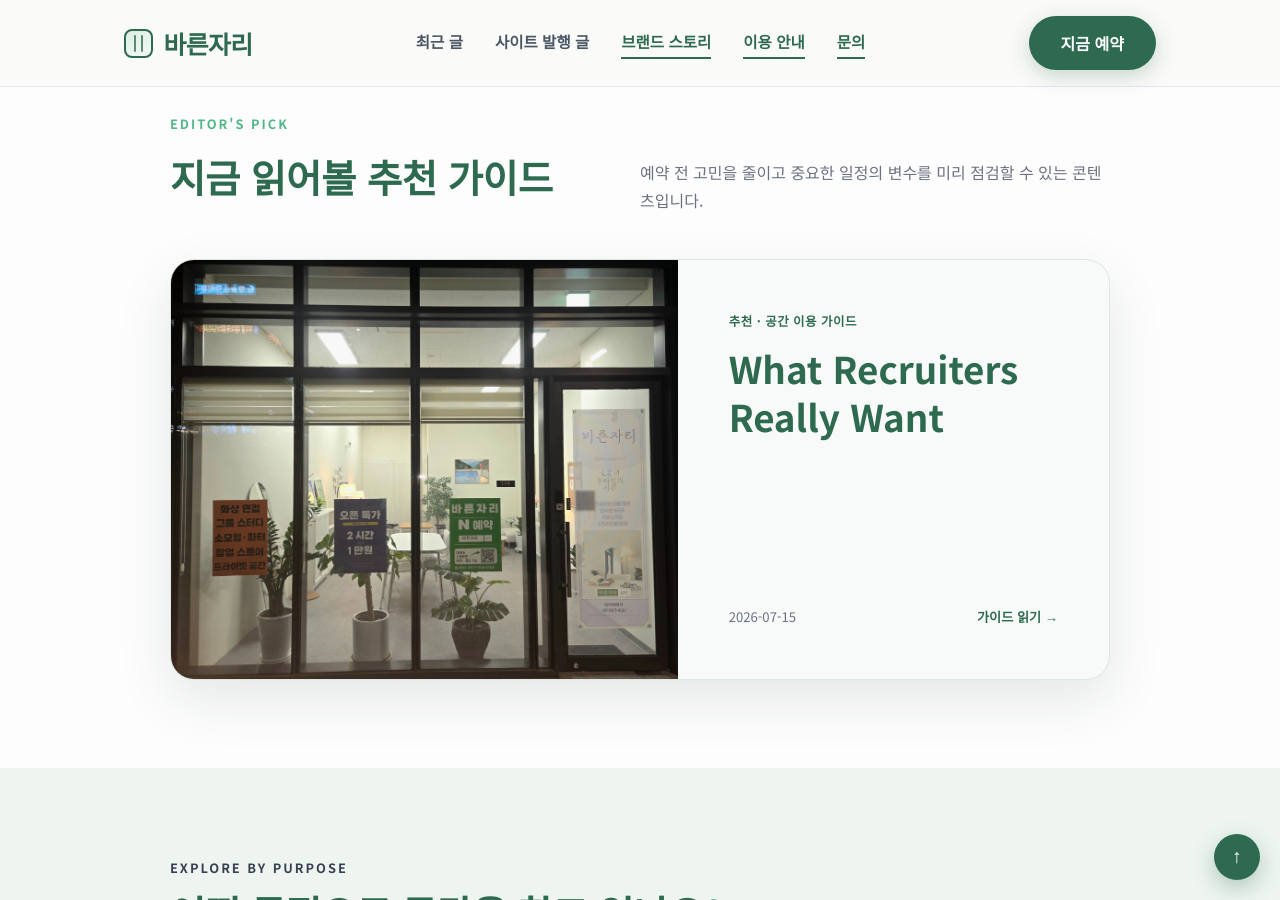
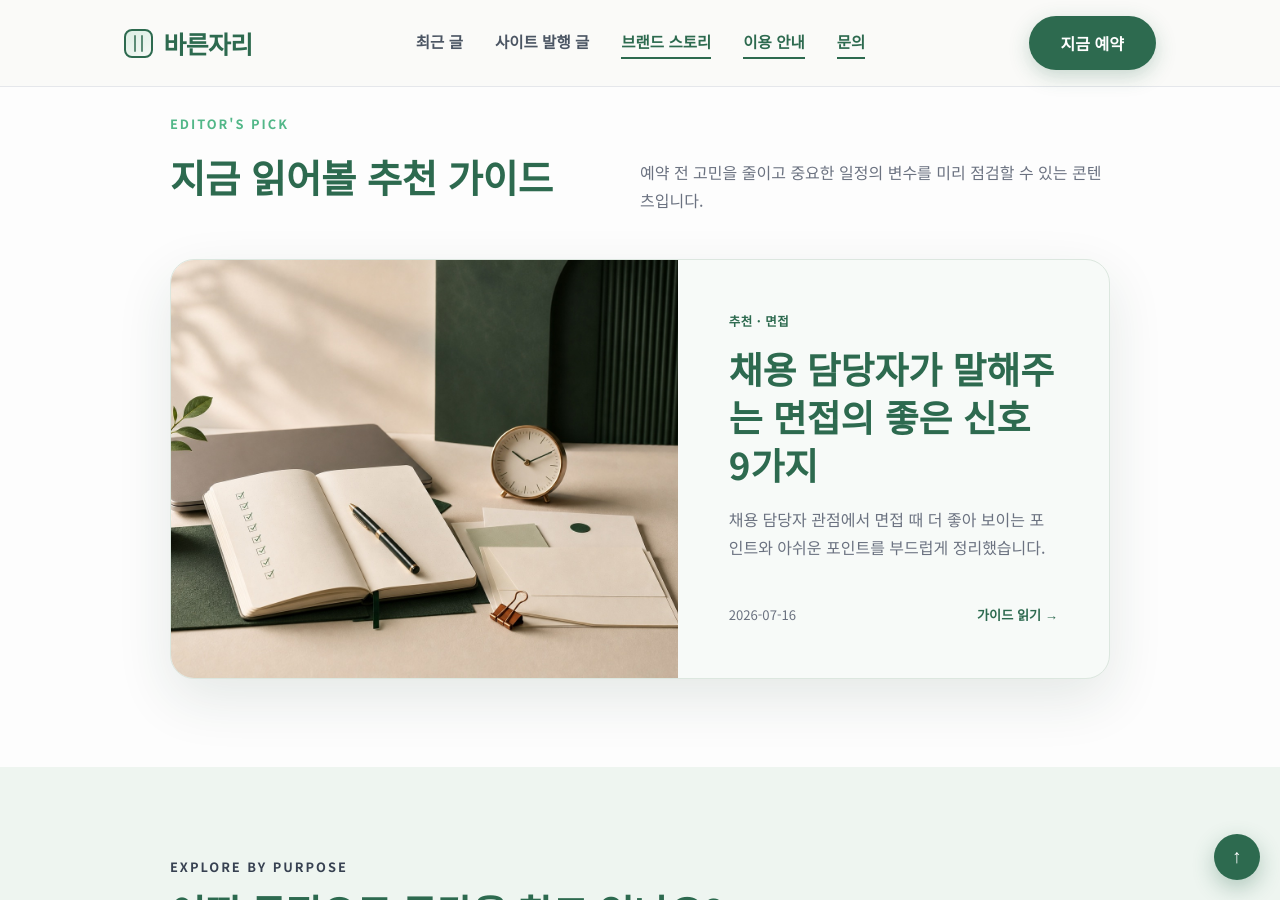
Before and after one commit to bareunspace/blog, a Jekyll site: the page built from blog.html, in a window 1280 px wide and 900 px high, scrolled down 639 px. Built offline with Jekyll 4.4.1, drawn with Linux system fonts in a browser that asks for light colours; some of the changed text lies outside the part shown.

Commit message:
Add hiring-manager interview post and update homepage post list

```diff
--- /dev/null
+++ b/_posts/2026-07-16-hiring-manager-interview-red-flags-and-good-signals.md
@@ -0,0 +1,159 @@
+---
+layout: default
+title: 채용 담당자가 말해주는 면접의 좋은 신호 9가지
+description: 채용 담당자 관점에서 면접 때 더 좋아 보이는 포인트와 아쉬운 포인트를 부드럽게 정리했습니다.
+category: 면접
+keywords: 채용담당자면접관점,면접평가기준,면접합격신호,면접감점요소
+tags:
+  - 면접준비
+  - 면접팁
+  - 채용담당자
+  - 면접평가
+canonical: https://bareunjari.com/posts/hiring-manager-interview-red-flags-and-good-signals/
+permalink: /posts/hiring-manager-interview-red-flags-and-good-signals/
+og_image: https://bareunjari.com/images/interview-prep-checklist-cover.jpg
+og_image_alt: 면접 평가표와 노트북이 놓인 채용 담당자 책상
+og_image_width: 1536
+og_image_height: 1024
+preload_image: images/interview-prep-checklist-cover.jpg
+css_version: 20260713-7
+script_version: 20260711-4
+---
+
+<main class="about-page">
+  <section id="home">
+    <div class="section-inner">
+      <p class="section-label">Hiring Manager Guide</p>
+      <h1 class="section-title">채용 담당자가 말해주는 면접의 좋은 신호 9가지</h1>
+      <p class="section-desc">면접을 준비하다 보면 무엇을 먼저 챙겨야 할지 막막할 때가 있죠. 면접관 시선에서 자주 보이는 좋은 포인트와 아쉬운 포인트를 편하게 정리해봤습니다.</p>
+      <div class="hero-btns">
+        <a href="/posts/interview-prep-checklist/" class="btn-primary">면접 전날 체크리스트</a>
+        <a href="/index.html#contact" class="btn-outline">문의하기</a>
+      </div>
+    </div>
+  </section>
+  {% include breadcrumb.html %}
+
+  <section id="why-this-matters">
+    <div class="section-inner">
+      <h2 class="section-title">면접은 완벽함보다 "함께 일하고 싶은 사람"을 보는 자리입니다</h2>
+      <p class="section-desc">채용 담당자는 화려한 말보다, 실제로 함께 일할 때 믿고 맡길 수 있는지를 봅니다. 문제를 이해하는 방식, 소통 태도, 실행 습관이 자연스럽게 드러나는 순간이 중요합니다.</p>
+      <div class="about-highlight-grid" aria-label="면접관이 확인하는 핵심 관점">
+        <article class="about-highlight-card">
+          <h3>업무 이해도</h3>
+          <p>직무에서 어떤 일을 하게 되는지 이해하고 있는지, 지원 이유가 실제 업무와 자연스럽게 이어지는지를 봅니다.</p>
+        </article>
+        <article class="about-highlight-card">
+          <h3>협업 가능성</h3>
+          <p>협업할 때 말이 통하는 사람인지, 의견이 다른 상황에서도 차분하게 책임을 나누는지 확인합니다.</p>
+        </article>
+        <article class="about-highlight-card">
+          <h3>성장 속도</h3>
+          <p>피드백을 받고 실제로 바꿔본 경험이 있는지, 낯선 환경에서도 빠르게 배우는 사람인지 살펴봅니다.</p>
+        </article>
+      </div>
+    </div>
+  </section>
+
+  <section id="good-signals">
+    <div class="section-inner">
+      <h2 class="section-title">면접관이 "같이 일해보고 싶다"고 느끼는 신호 5가지</h2>
+      <p class="section-desc">아래 포인트가 보이면, 면접관 입장에서 입사 후 모습이 훨씬 선명하게 그려집니다.</p>
+      <div class="about-principle-grid" aria-label="면접 합격 신호">
+        <article class="about-principle-item" data-step="01">
+          <h3>경험을 흐름 있게 설명한다</h3>
+          <p>상황, 과제, 행동, 결과 순서로 말하면 듣는 사람도 이해하기 편하고, 일하는 방식이 자연스럽게 전달됩니다.</p>
+        </article>
+        <article class="about-principle-item" data-step="02">
+          <h3>성과를 숫자와 함께 말한다</h3>
+          <p>매출, 전환율, 처리 시간처럼 작은 숫자 하나만 들어가도 기여도가 훨씬 또렷해집니다.</p>
+        </article>
+        <article class="about-principle-item" data-step="03">
+          <h3>모르는 것은 솔직하게 말한다</h3>
+          <p>억지로 채우기보다 지금 아는 범위와 앞으로의 학습 계획을 말하면 오히려 신뢰가 올라갑니다.</p>
+        </article>
+        <article class="about-principle-item" data-step="04">
+          <h3>역질문이 현실적이다</h3>
+          <p>팀의 목표, 온보딩, 성과 기준을 묻는 질문은 "정말 이 역할을 생각하고 있구나"라는 인상을 줍니다.</p>
+        </article>
+        <article class="about-principle-item" data-step="05">
+          <h3>태도와 말투가 편안하고 안정적이다</h3>
+          <p>또렷한 전달, 무리 없는 말속도, 잘 듣는 태도는 협업할 때의 안정감을 크게 높여줍니다.</p>
+        </article>
+      </div>
+    </div>
+  </section>
+
+  <section id="red-flags">
+    <div class="section-inner">
+      <h2 class="section-title">아쉽게 보일 수 있는 신호 4가지</h2>
+      <p class="section-desc">누구나 긴장하면 실수할 수 있습니다. 다만 아래 신호가 반복되면 아쉬운 인상으로 남기 쉬워요.</p>
+      <div class="about-principle-grid" aria-label="면접 감점 신호">
+        <article class="about-principle-item" data-step="01">
+          <h3>책임을 바깥으로만 돌린다</h3>
+          <p>이전 조직이나 동료 이야기만 강조되면, 문제를 스스로 풀어본 경험이 적다고 보일 수 있습니다.</p>
+        </article>
+        <article class="about-principle-item" data-step="02">
+          <h3>지원 직무와 답변이 분리되어 있다</h3>
+          <p>경험 자체가 좋아도 지원 직무와 연결되지 않으면 "이 역할과 맞을까"라는 의문이 남습니다.</p>
+        </article>
+        <article class="about-principle-item" data-step="03">
+          <h3>기본 준비가 부족하다</h3>
+          <p>회사 서비스, 최근 이슈, 직무 설명에 대한 이해가 부족하면 준비가 덜 된 느낌을 줄 수 있습니다.</p>
+        </article>
+        <article class="about-principle-item" data-step="04">
+          <h3>커뮤니케이션이 과하게 방어적이다</h3>
+          <p>질문 의도를 충분히 듣기 전에 반박하는 흐름이 나오면 협업 난이도가 높아 보일 수 있습니다.</p>
+        </article>
+      </div>
+    </div>
+  </section>
+
+  <section id="answer-examples">
+    <div class="section-inner">
+      <h2 class="section-title">같은 경험도 이렇게 말하면 더 잘 전달됩니다</h2>
+      <p class="section-desc">내용은 같아도 전달 방식이 바뀌면, 면접관이 받아들이는 무게감이 크게 달라집니다.</p>
+      <div class="about-highlight-grid" aria-label="면접 답변 개선 예시">
+        <article class="about-highlight-card">
+          <h3>Before</h3>
+          <p>"프로젝트를 열심히 했고 팀원들과 잘 협업했습니다."</p>
+        </article>
+        <article class="about-highlight-card">
+          <h3>After</h3>
+          <p>"런칭 한 달 전 이탈률이 높아져 문제를 분석했고, 핵심 화면 3개를 개선해 이탈률을 18% 낮췄습니다. 기획, 개발, 디자인과 주 2회 리뷰를 운영해 일정 지연 없이 배포했습니다."</p>
+        </article>
+        <article class="about-highlight-card">
+          <h3>면접관이 받는 인상</h3>
+          <p>문제를 어떻게 보고, 누구와 어떻게 풀었고, 어떤 결과를 냈는지가 보여서 입사 후 모습이 훨씬 구체적으로 그려집니다.</p>
+        </article>
+      </div>
+    </div>
+  </section>
+
+  <section id="final-check">
+    <div class="section-inner">
+      <h2 class="section-title">면접 전 10분, 이것만 정리해도 훨씬 편해집니다</h2>
+      <p class="section-desc">긴장되는 순간일수록 많이 준비하기보다, 핵심 몇 가지만 또렷하게 잡는 것이 더 효과적입니다.</p>
+      <div class="about-highlight-grid" aria-label="면접 직전 최종 점검">
+        <article class="about-highlight-card">
+          <h3>핵심 성과 2개</h3>
+          <p>숫자와 본인 역할이 담긴 사례만 골라 짧게 말할 준비를 해두면 훨씬 안정적으로 답할 수 있습니다.</p>
+        </article>
+        <article class="about-highlight-card">
+          <h3>실패 경험 1개</h3>
+          <p>실수 자체보다 원인과 개선 과정을 중심으로 정리하면 성장 가능성이 잘 드러납니다.</p>
+        </article>
+        <article class="about-highlight-card">
+          <h3>역질문 2개</h3>
+          <p>성과 기준과 협업 방식에 대한 질문을 준비하면 직무 이해도와 진정성이 자연스럽게 전달됩니다.</p>
+        </article>
+      </div>
+      <div class="hero-btns" style="margin-top: 2rem;">
+        <a href="/posts/interview-prep-checklist/" class="btn-primary">체크리스트 바로 보기</a>
+        <a href="/index.html#space" class="btn-outline">면접 공간 둘러보기</a>
+      </div>
+    </div>
+  </section>
+
+  {% include post-tags.html %}
+</main>
--- a/index.html
+++ b/index.html
@@ -79,7 +79,7 @@
               {% assign interview_posts = interview_title_posts | concat: interview_description_posts | concat: interview_keyword_posts | uniq %}
               {% if interview_posts.size > 0 %}
                 <ul class="related-post-list">
-                  {% for post in interview_posts limit: 2 %}
+                  {% for post in interview_posts limit: 5 %}
                     <li class="related-post-item"><a href="{{ post.url | relative_url }}">{{ post.title }}</a> <span class="related-post-date">{{ post.date | date: "%Y-%m-%d" }}</span></li>
                   {% endfor %}
                 </ul>
--- a/styles/main.css
+++ b/styles/main.css
@@ -2022,6 +2022,10 @@
 main.about-page #home .section-title {
   color: #fff;
   text-shadow: 0 10px 24px rgba(0,0,0,.32);
+}
+main.about-page #home .section-desc {
+  color: rgba(255,255,255,.94);
+  text-shadow: 0 8px 22px rgba(0,0,0,.3);
 }
 main.about-page .hero-subtitle {
   color: rgba(255,255,255,.96);
```
